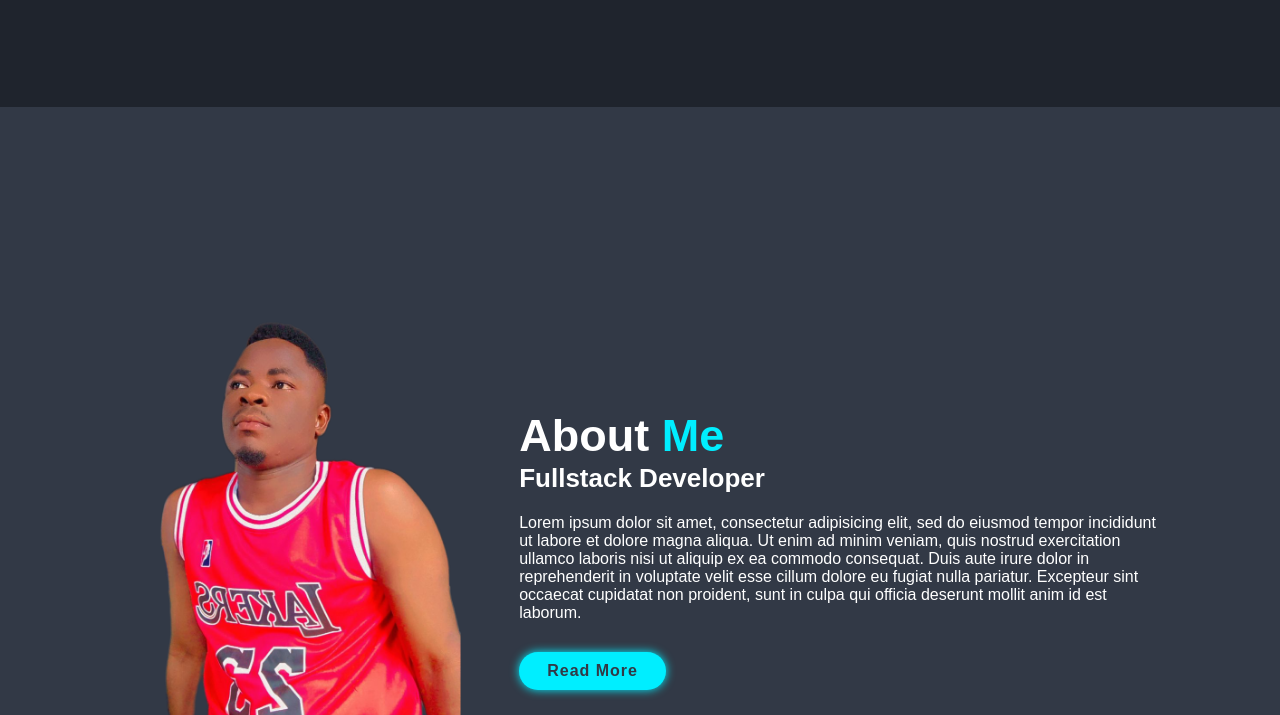
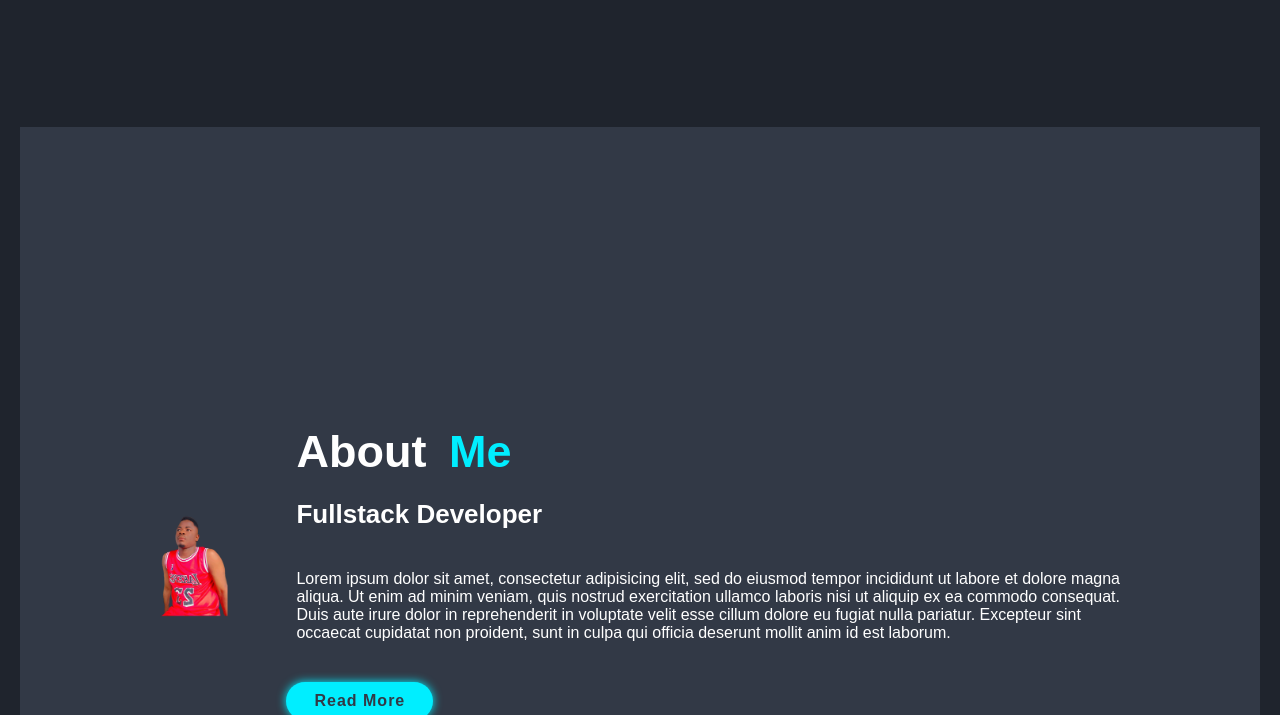
Before and after one commit to KennyAkeem/demo-port, a plain HTML site: page index.html in a window 1280 px wide. Shown: the part 693-1408 px from the top of the page. Drawn offline with nearby package versions, Linux system fonts and the light colour scheme.

Commit message:
Update portfolio_css.css

```diff
--- a/css/portfolio_css.css
+++ b/css/portfolio_css.css
@@ -3,12 +3,13 @@
 *{
 
 margin: 0;
-padding: 0;
+padding: 1rem;
 box-sizing: border-box;
 border: none;
 outline: none;
 scroll-behavior: smooth;
 font-family: 'Poppin', sans-serif;
+max-width:100%;
 }
 
 :root{
@@ -27,7 +28,7 @@ body{
 
 background:var(--bgcolor);
 color:var(--text-color);
-overflow:hidden;
+overflow-x: hidden;
 
 }
 
```
